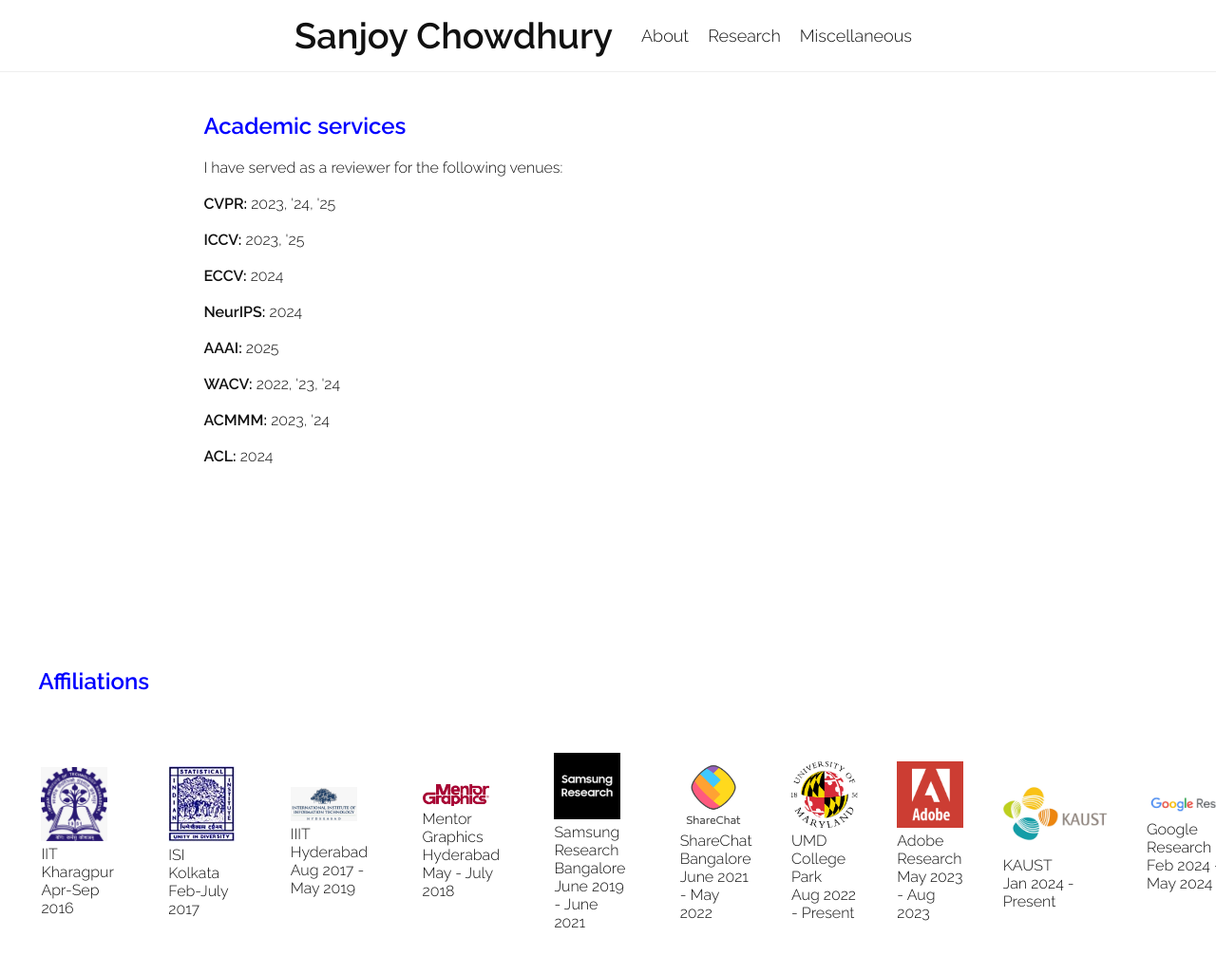
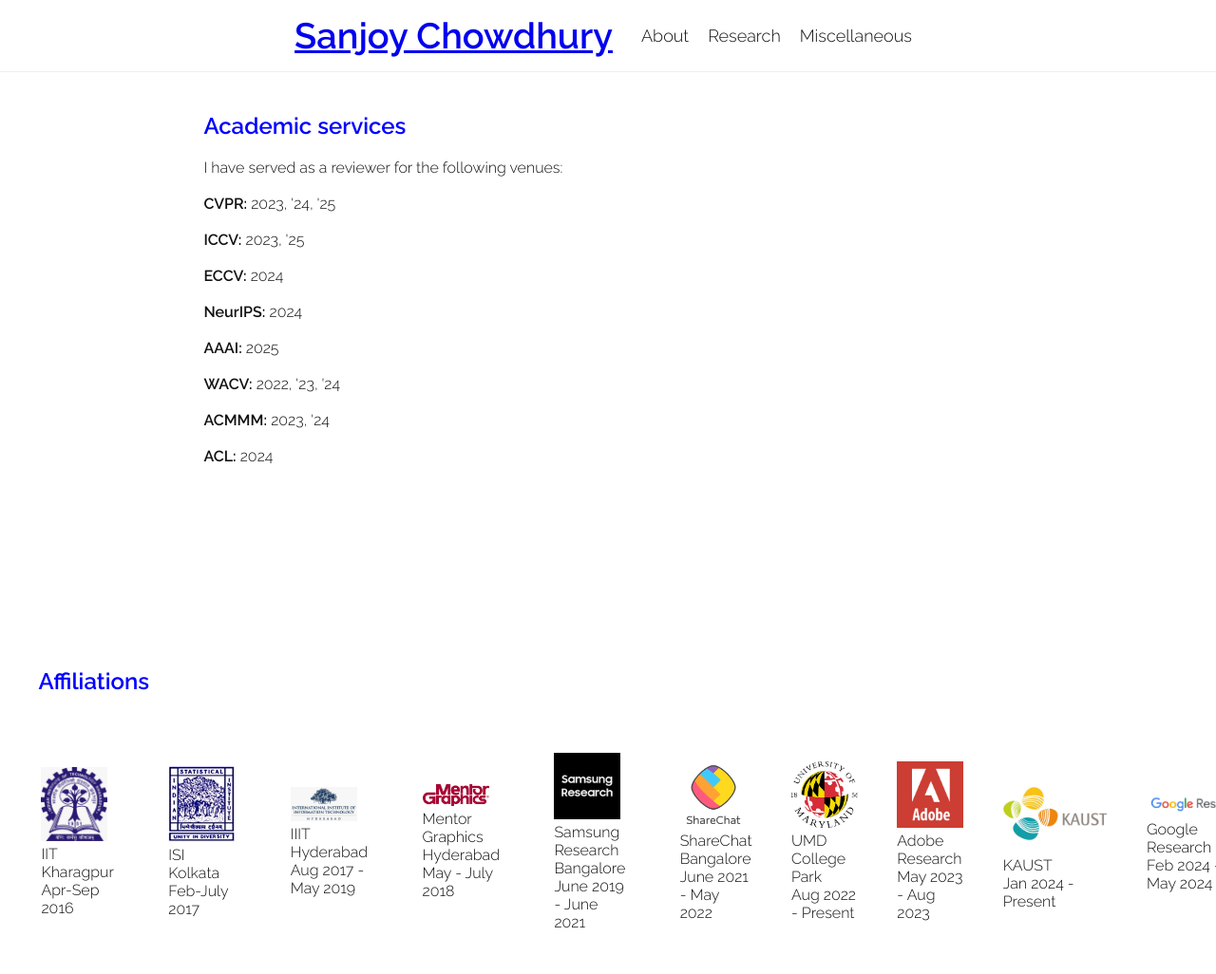
Before and after one commit to schowdhury671/schowdhury671.github.io, a Jekyll site: the page about/index.html, which Jekyll copies as it is, in a window 1280 px wide. Shown: the whole page at 95% size. Built offline with Jekyll 4.4.1, drawn with Linux system fonts in a browser that asks for light colours.

Commit message:
Update index.html

```diff
--- a/about/index.html
+++ b/about/index.html
@@ -98,7 +98,7 @@
 
 <!-- add about -->
 <header class="navbar">
-    <div class="site-name">Sanjoy Chowdhury</div>
+    <div class="site-name"><a href="https://schowdhury671.github.io/">Sanjoy Chowdhury</a></div>
     <nav class="nav-links">
       <a href="/about" style="font-size: large;">About</a>
       <a href="/research" style="font-size: large;">Research</a>
```
